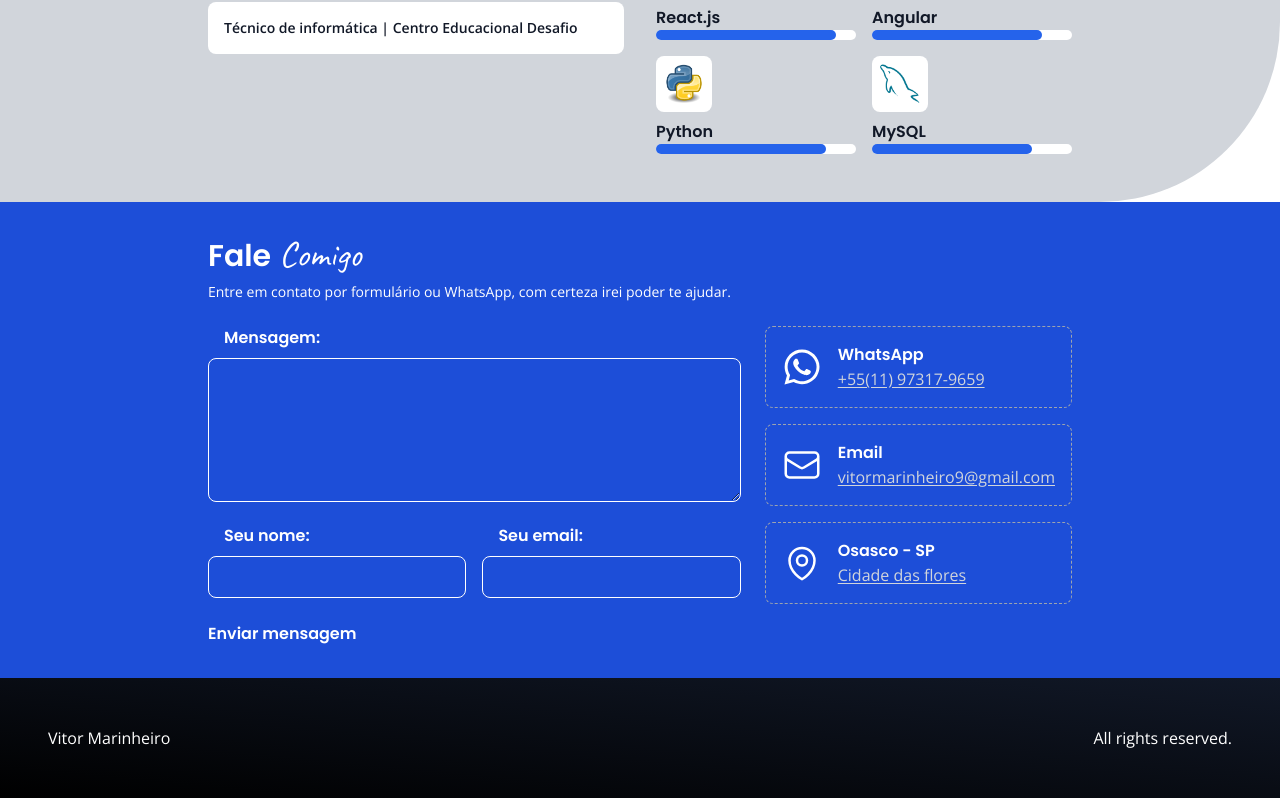
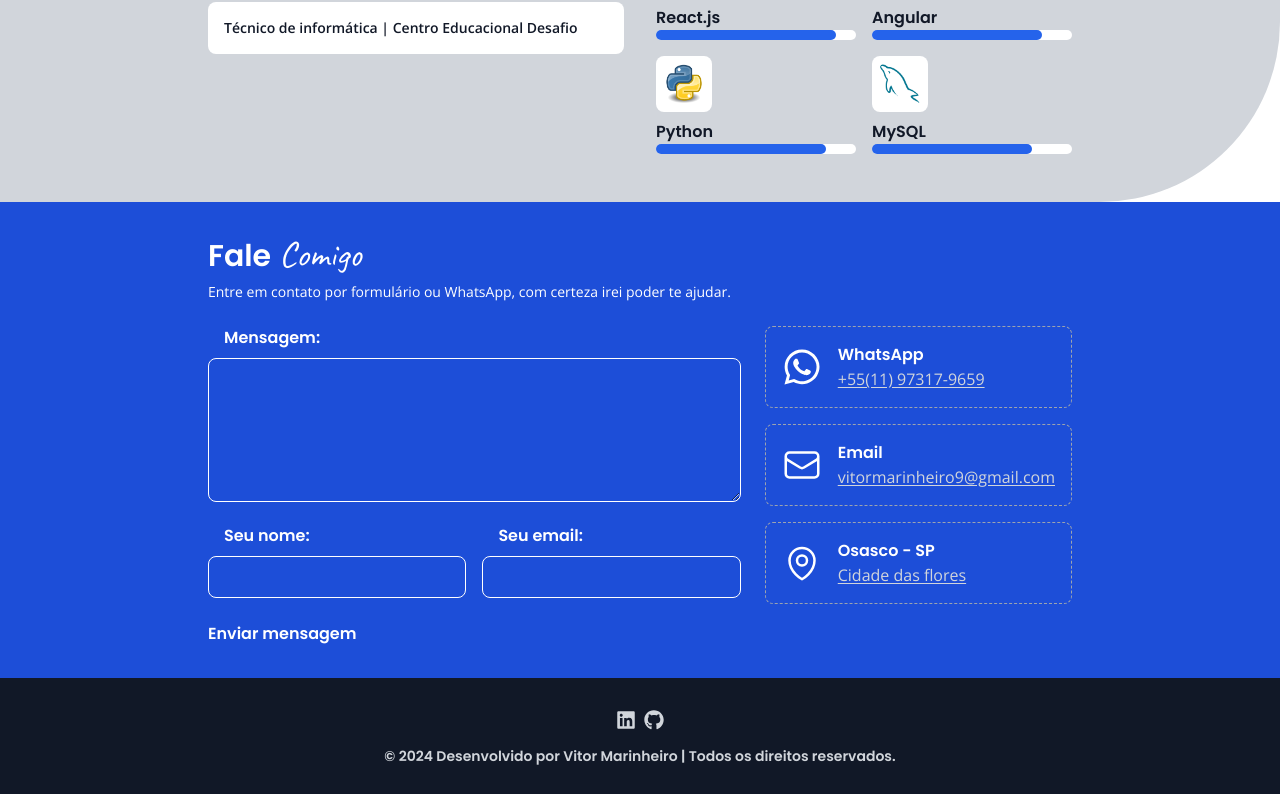
Before and after one commit to vitormarinheiro1/portfolio, a React (Vite) app: page / in a window 1280 px wide. Shown: the part 2166-2964 px from the top of the page. Built offline with nearby package versions, Linux system fonts and the light colour scheme.

Commit message:
style(Footer): nova estilização para o rodape

```diff
--- a/src/components/Footer/index.tsx
+++ b/src/components/Footer/index.tsx
@@ -1,12 +1,18 @@
 import React from "react"
+import { FaLinkedin, FaGithub } from "react-icons/fa";
 
 export function Footer() {
     return (
-        <footer className="footer  border-l-transparent border-r-transparent text-white bg-gradient-to-tr from-black to-gray-900">
-            <div className='container p-12 flex justify-between'>
-                <span>Vitor Marinheiro</span>
-                <p>All rights reserved.</p>
-            </div>
+        <footer className="h-full text-gray-300 p-4 bg-gray-900 text-center">
+            <ul className="flex justify-center w-1/10 mx-auto my-4 gap-2">
+                <li className="list-none gap-2 hover:text-white">
+                    <a href="https://br.linkedin.com/in/vitor-marinheiro-590a461ba" target="_blank"><FaLinkedin size={20} /></a>
+                </li>
+                <li className="list-none gap-2 hover:text-white">
+                    <a href="https://github.com/vitormarinheiro1" target="_blank"><FaGithub size={20} /></a>
+                </li>
+            </ul>
+            <p className="mb-3 text-sm font-headline font-semibold">© 2024 Desenvolvido por Vitor Marinheiro | Todos os direitos reservados.</p>
         </footer>
     )
 }
```
Also changed, not shown: tailwind.config.js (line endings or trailing spaces).
